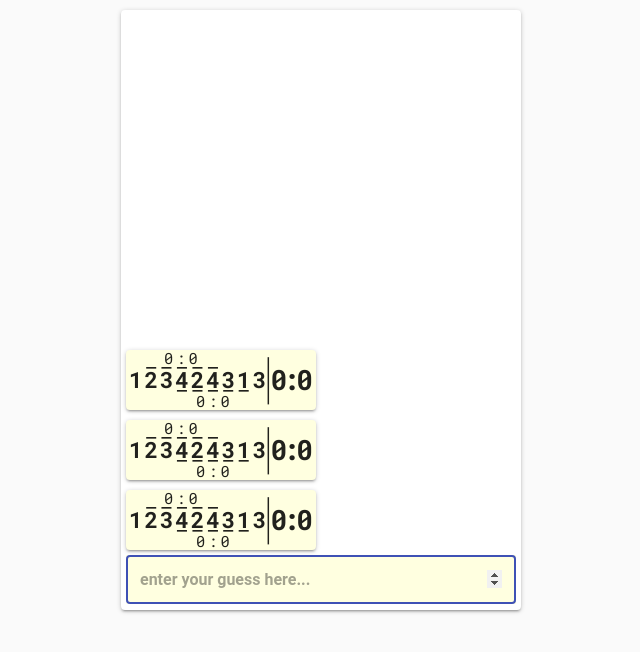
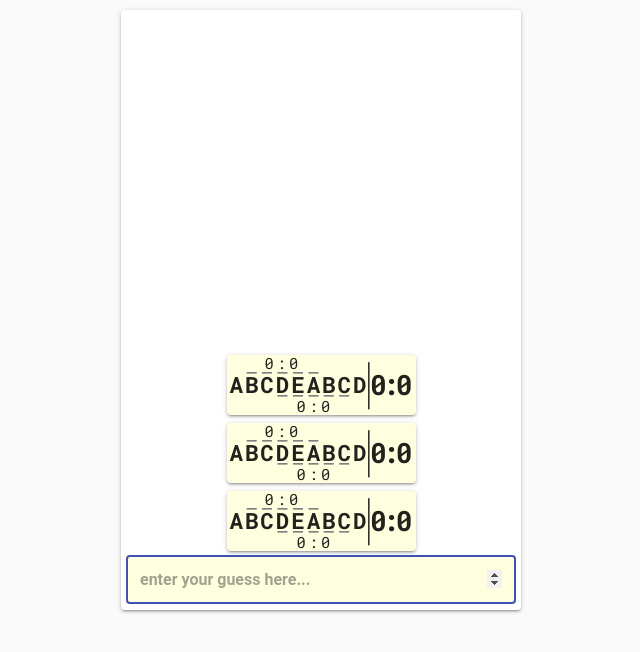
Before and after one commit to rasooli-behnam/mastermind-game, a React (Create React App) app: page / in a window 1280 px wide. Shown: the top 652 px of the page, without its empty margins (319-959 px from the left). Built offline with nearby package versions, Linux system fonts and the light colour scheme.

Commit message:
Update ResultArea and ResultBox styles

```diff
--- a/src/components/ResultArea.tsx
+++ b/src/components/ResultArea.tsx
@@ -1,6 +1,6 @@
 import * as React from "react";
-import { WithStyles, createStyles, withStyles, Grid } from "@material-ui/core";
-import ResultRow from "./ResultBox";
+import ResultBox from "./ResultBox";
+import { createStyles, Grid, WithStyles, withStyles } from "@material-ui/core";
 
 const numberOfResults: number = 3;
 
@@ -11,9 +11,16 @@ class ResultArea extends React.Component<ResultAreaProps, any> {
     const { classes } = this.props;
 
     return (
-      <Grid className={classes.root} container direction="column-reverse">
+      <Grid
+        className={classes.root}
+        container
+        spacing={8}
+        justify="flex-start"
+        alignItems="center"
+        direction="column-reverse"
+      >
         {Array.from(Array(numberOfResults).keys()).map(value => (
-          <ResultRow key={value} />
+          <ResultBox key={value} />
         ))}
       </Grid>
     );
@@ -22,8 +29,8 @@ class ResultArea extends React.Component<ResultAreaProps, any> {
 
 const styles = createStyles({
   root: {
+    width: "100%",
     height: "100%",
-    width: "100%",
     margin: 0
   }
 });
--- a/src/components/ResultBox.tsx
+++ b/src/components/ResultBox.tsx
@@ -3,6 +3,7 @@ import { AppState } from "../types";
 import { connect } from "react-redux";
 import {
   createStyles,
+  Grid,
   Paper,
   Theme,
   Typography,
@@ -18,10 +19,13 @@ class ResultBox extends React.Component<ResultBoxProps, any> {
     const { classes } = this.props;
 
     return (
-      <Paper className={classes.root}>
-        <Typography className={classes.topPartialFeedback}>{`0:0`}</Typography>
+      <Grid item className={classes.root}>
+        <Paper className={classes.paper}>
+          <Typography
+            className={classes.topPartialFeedback}
+          >{`0:0`}</Typography>
           <Typography className={classes.topLine}>{` _____`}</Typography>
-        <Typography className={classes.guess}>{`123424313`}</Typography>
+          <Typography className={classes.guess}>{`ABCDEABCD`}</Typography>
           <Typography className={classes.bottomLine}>{`   _____`}</Typography>
           <Typography
             className={classes.bottomPartialFeedback}
@@ -29,6 +33,7 @@ class ResultBox extends React.Component<ResultBoxProps, any> {
           <Typography className={classes.feedbackLine}>|</Typography>
           <Typography className={classes.feedback}>{`0:0`}</Typography>
         </Paper>
+      </Grid>
     );
   }
 }
@@ -36,10 +41,13 @@ class ResultBox extends React.Component<ResultBoxProps, any> {
 const styles = ({ typography }: Theme) =>
   createStyles({
     root: {
+      width: GlobalSettings.view.width * 0.5 - 3,
+      height: 68
+    },
+    paper: {
       position: "relative",
-      width: GlobalSettings.view.width * 0.5 - 10,
-      height: 60,
-      margin: 5,
+      width: "100%",
+      height: "100%",
       backgroundColor: "lightYellow"
     },
     topPartialFeedback: {
@@ -60,7 +68,8 @@ const styles = ({ typography }: Theme) =>
       fontFamily: "Roboto Mono",
       fontWeight: "normal",
       letterSpacing: 2,
-      whiteSpace: "pre"
+      whiteSpace: "pre",
+      color: "gray"
     },
     guess: {
       position: "absolute",
@@ -80,7 +89,8 @@ const styles = ({ typography }: Theme) =>
       fontFamily: "Roboto Mono",
       fontWeight: "normal",
       letterSpacing: 2,
-      whiteSpace: "pre"
+      whiteSpace: "pre",
+      color: "gray"
     },
     bottomPartialFeedback: {
       position: "absolute",
@@ -95,7 +105,7 @@ const styles = ({ typography }: Theme) =>
     feedbackLine: {
       position: "absolute",
       top: 25,
-      right: 31,
+      right: 30,
       fontSize: typography.fontSize * 4,
       fontFamily: "Roboto Mono",
       fontWeight: "lighter",
```
Lines whose indentation alone changed are shown as unchanged.
